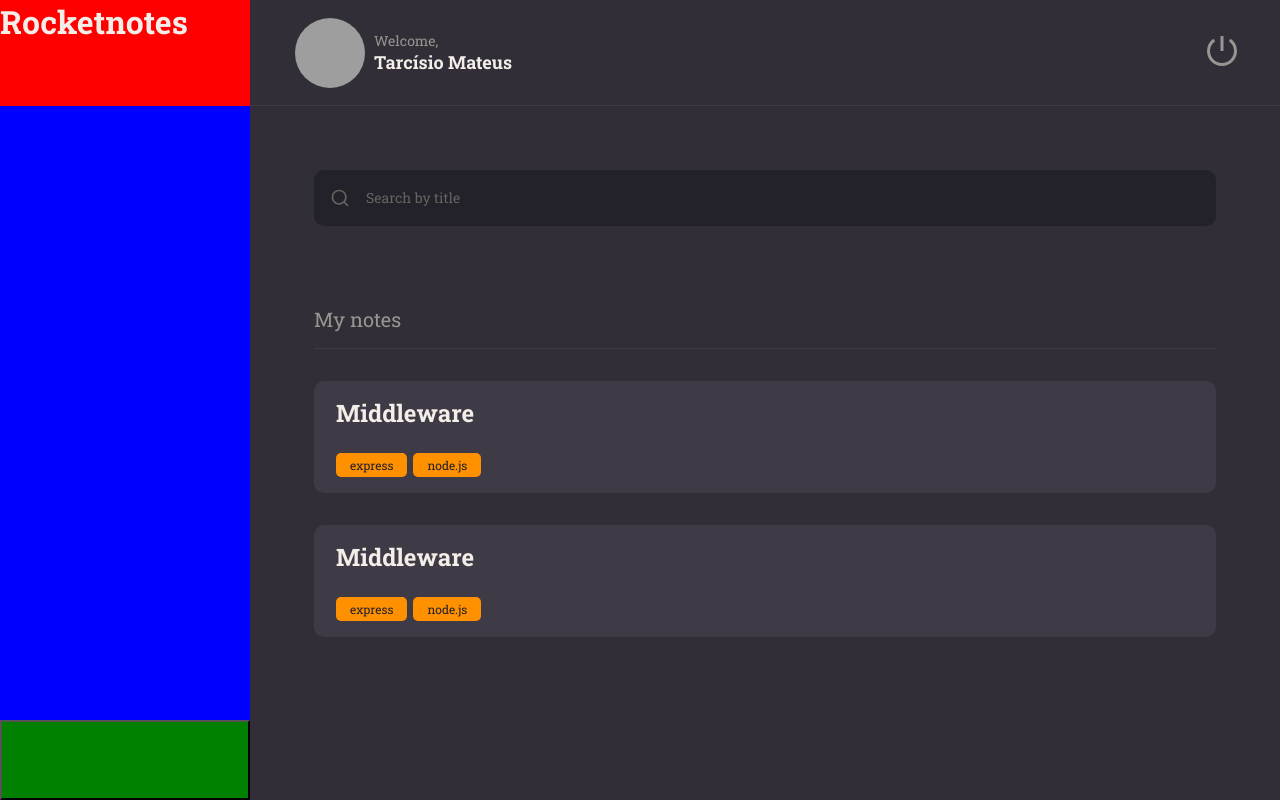
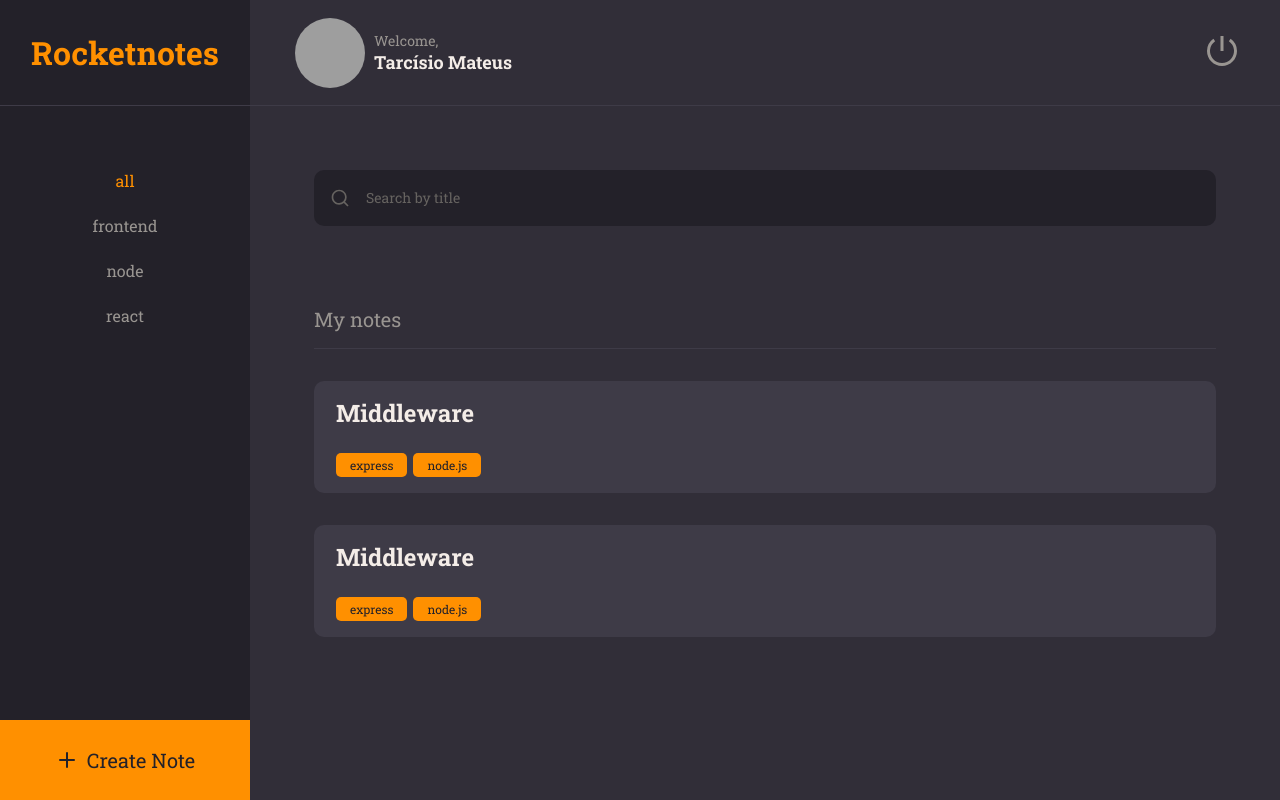
Before and after one commit to tarcisioMateus/rocketnotes, a React (Vite) app: page / in a window 1280 px wide. Built offline with nearby package versions, Linux system fonts and the light colour scheme; grey boxes are pictures that could not be loaded.

Commit message:
completed pages/Home

```diff
--- a/src/components/Input/index.jsx
+++ b/src/components/Input/index.jsx
@@ -3,7 +3,7 @@ import { Container } from "./styles";
 export function Input({ icon: Icon, lable, ...rest}) {
   return (
     <Container>
-      <label for={lable} className='sr-only'>{lable}</label>
+      <label htmlFor={lable} className='sr-only'>{lable}</label>
       { Icon && <Icon/>}
       <input {...rest} id={lable}/>
     </Container>
--- a/src/components/TextButton/index.jsx
+++ b/src/components/TextButton/index.jsx
@@ -1,8 +1,8 @@
 import { Container } from "./styles";
 
-export function TextButton({title, ...rest}) {
+export function TextButton({title, isActive = false, ...rest}) {
   return (
-    <Container type='button' {...rest}>
+    <Container type='button' isActive={isActive} {...rest}>
       {title}
     </Container>
   )
--- a/src/components/TextButton/styles.js
+++ b/src/components/TextButton/styles.js
@@ -4,7 +4,7 @@ export const Container = styled.button`
   background: none;
   border: none;
 
-  color: ${ ({ theme }) => theme.COLORS.ORANGE};
+  color: ${ ({ theme, isActive }) => isActive ? theme.COLORS.ORANGE : theme.COLORS.GRAY_100};
   line-height: 2.1rem;
   text-align: center;
 `
--- a/src/main.jsx
+++ b/src/main.jsx
@@ -11,7 +11,7 @@ ReactDOM.createRoot(document.getElementById('root')).render(
   <React.StrictMode>
     <ThemeProvider theme={theme}>
       <GlobalStyles/>
-      <Home />
+      <Home/>
     </ThemeProvider>
   </React.StrictMode>
 )
--- a/src/pages/Details/index.jsx
+++ b/src/pages/Details/index.jsx
@@ -13,7 +13,7 @@ export function Details() {
 
       <main>
         <Content>
-          <TextButton title = 'Delete Note'/>
+          <TextButton title = 'Delete Note' isActive/>
           <h1>Gettings Started - React</h1>
           <p>
             Lorem ipsum dolor sit amet consectetur adipisicing elit.
--- a/src/pages/Home/index.jsx
+++ b/src/pages/Home/index.jsx
@@ -1,6 +1,8 @@
 import { RiSearchLine } from 'react-icons/ri'
+import { FiPlus } from 'react-icons/fi'
 
 import { Header } from '../../components/Header'
+import { TextButton } from '../../components/TextButton'
 import { Input } from '../../components/Input'
 import { Section} from '../../components/Section'
 import { NoteItem } from '../../components/NoteItem'
@@ -15,7 +17,10 @@ export function Home() {
       </Brand>
       <Header/>
       <Menu>
-        <li></li>
+        <li><TextButton title='all' isActive/></li>
+        <li><TextButton title='frontend'/></li>
+        <li><TextButton title='node'/></li>
+        <li><TextButton title='react'/></li>
       </Menu>
       <Search>
         <Input placeholder='Search by title' icon={ RiSearchLine } lable='Search by title'/>
@@ -26,7 +31,10 @@ export function Home() {
           <NoteItem title='Middleware' tags={[{id: 1, title: 'express'}, {id: 2, title: 'node.js'}]}/>
         </Section>
       </Content>
-      <New></New>
+      <New>
+        <FiPlus/>
+        <p>Create Note</p>
+      </New>
     </Container>
   )
 }
--- a/src/pages/Home/styles.js
+++ b/src/pages/Home/styles.js
@@ -16,12 +16,27 @@ export const Container = styled.div`
 
 export const Brand = styled.div`
   grid-area: brand;
-  background-color: red;
+  background-color: ${ ({theme}) => theme.COLORS.BACKGROUND_900};
+  border-bottom: 1px solid ${ ({theme}) => theme.COLORS.BACKGROUND_700};
+
+  color: ${ ({theme}) => theme.COLORS.ORANGE};
+  font-weight: 700;
+
+  display: flex;
+  justify-content: center;
+  align-items: center;
 `
 
 export const Menu = styled.ul`
   grid-area: menu;
-  background-color: blue;
+  background-color: ${ ({theme}) => theme.COLORS.BACKGROUND_900};
+  padding: 6.4rem;
+  list-style: none;
+
+  display: flex;
+  flex-direction: column;
+  gap: 2.4rem;
+  text-align: center;
 `
 
 export const Search = styled.div`
@@ -32,10 +47,28 @@ export const Search = styled.div`
 
 export const Content = styled.div`
   grid-area: content;
+  overflow-y: auto;
   padding: 6.4rem;
 `
 
 export const New = styled.button`
   grid-area: new;
-  background-color: green;
+  background-color: ${ ({theme}) => theme.COLORS.ORANGE};
+  border: none;
+  display: flex;
+  align-items: center;
+  justify-content: center;
+  gap: 0.8rem;
+
+  color: ${ ({theme}) => theme.COLORS.BACKGROUND_900};
+
+  >p {
+    font-weight: 400;
+    font-size: 2rem;
+    line-height: 2.6rem;
+  }
+
+  >svg {
+    font-size: 2.4rem;
+  }
 `
```
